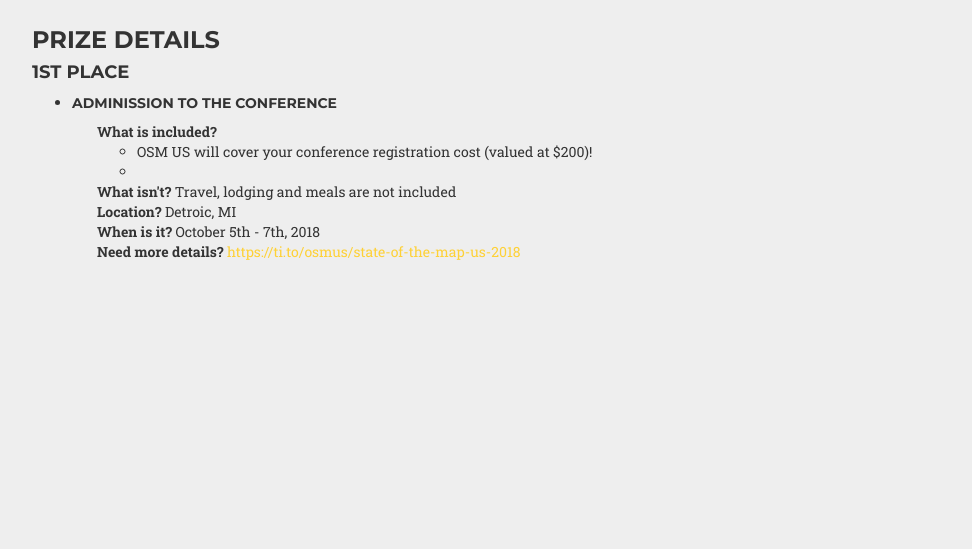
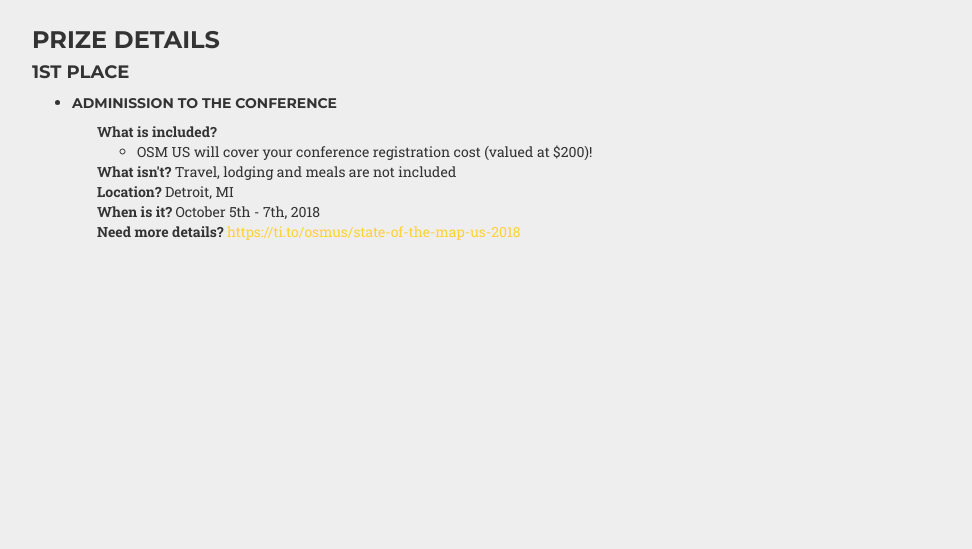
Before and after one commit to TheSpatialCommunity/TheSpatialCommunity.github.io, a website: page giveaways.html in a window 1280 px wide. Shown: the part 2423-2972 px from the top of the page, without its empty margins (23-995 px from the left). Drawn offline with nearby package versions, Linux system fonts and the light colour scheme; a web font is replaced by a local one.

Commit message:
typos, list item, detroit

```diff
--- a/giveaways.html
+++ b/giveaways.html
@@ -173,10 +173,9 @@
                             <strong>What is included?</strong><br>
                             <ul>
                                 <li>OSM US will cover your conference registration cost (valued at $200)!</li>
-                                <li></li>
                             </ul>
                             <strong>What isn't?</strong> Travel, lodging and meals are not included<br>
-                            <strong>Location?</strong> Detroic, MI<br>
+                            <strong>Location?</strong> Detroit, MI<br>
                             <strong>When is it?</strong> October 5th - 7th, 2018<br>
                             <strong>Need more details?</strong> <a href="https://ti.to/osmus/state-of-the-map-us-2018">https://ti.to/osmus/state-of-the-map-us-2018</a><br>
                         </div>
```
